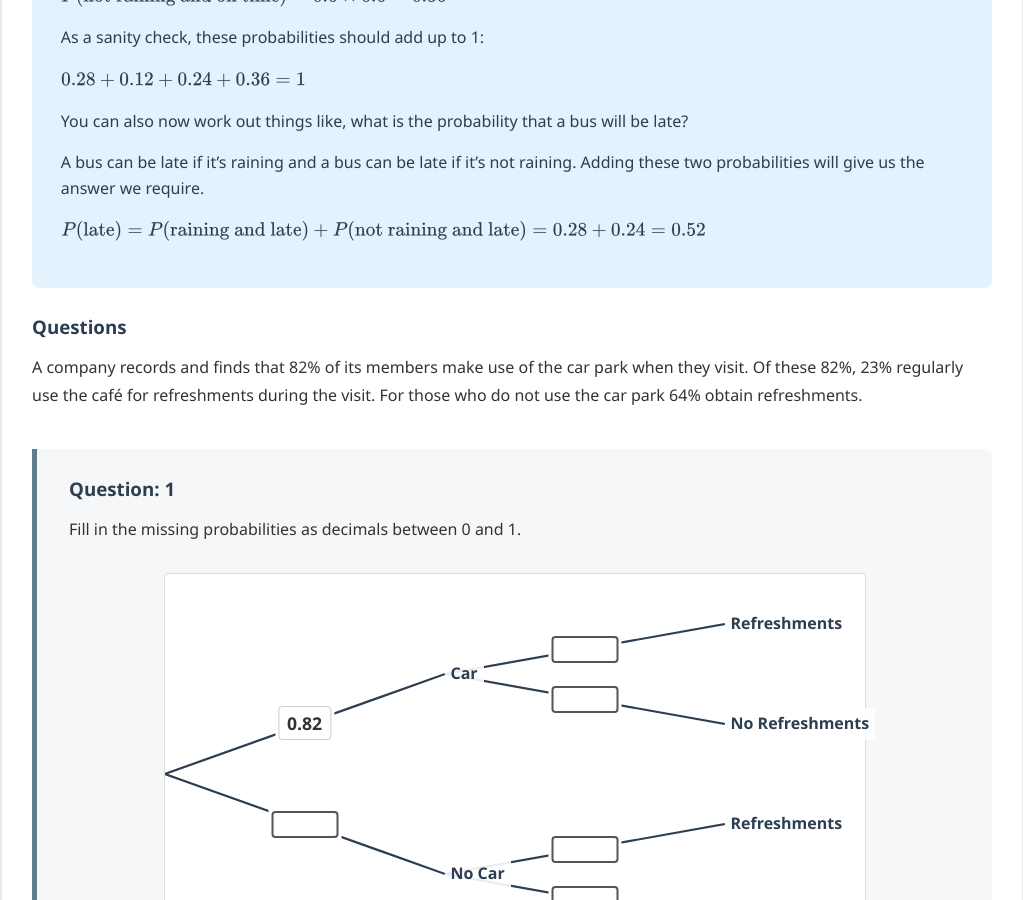
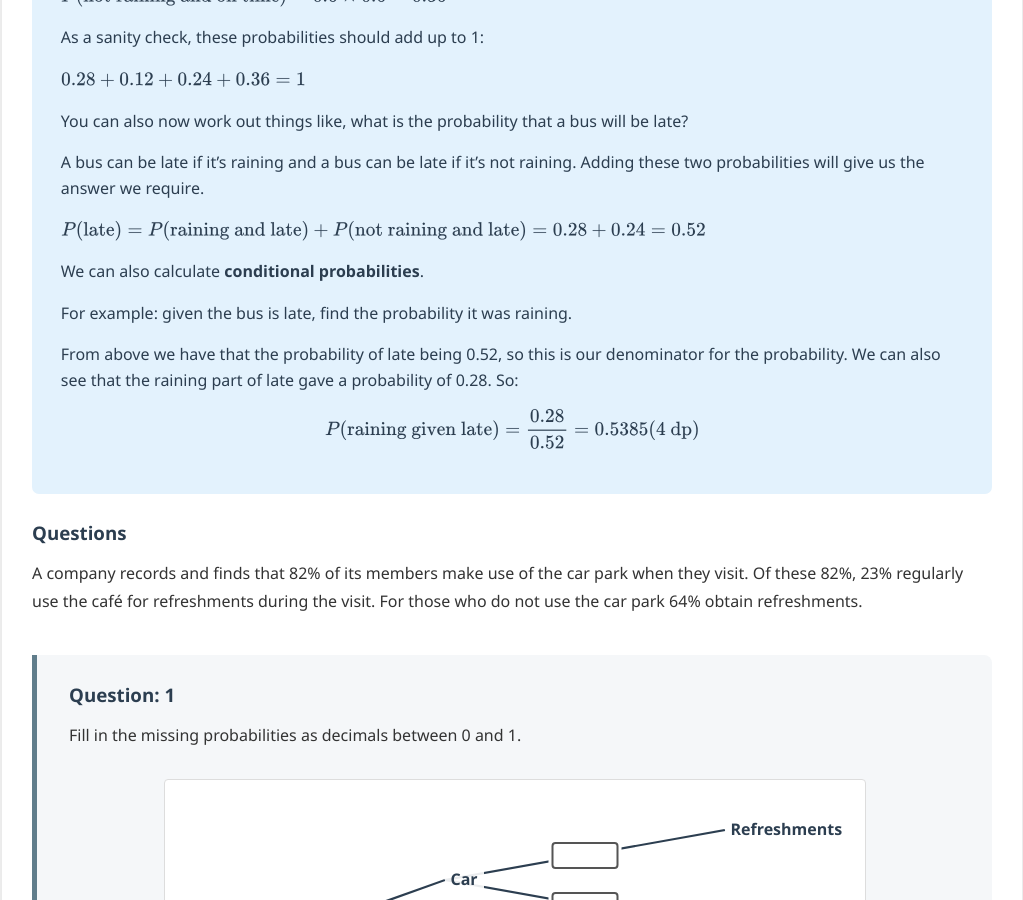
Before and after one commit to probe973/eco-4001b, a Jekyll site: the page built from probability/04-tree.md, in a window 1280 px wide and 900 px high, scrolled down 1456 px. Shown: the whole window, without its empty margins (128-1151 px from the left). Built offline with Jekyll 4.4.1, drawn with Linux system fonts in a browser that asks for light colours.

Commit message:
Include conditional probabilities in tree.md
Added section on conditional probabilities and calculations.

```diff
--- a/probability/04-tree.md
+++ b/probability/04-tree.md
@@ -48,6 +48,15 @@ You can also now work out things like, what is the probability that a bus will b
 A bus can be late if it's raining and a bus can be late if it's not raining.  Adding these two probabilities will give us the answer we require.
 
 $P(\text{late}) = P(\text{raining and late}) + P(\text{not raining and late}) = 0.28 + 0.24 = 0.52$
+
+
+We can also calculate **conditional probabilities**.
+
+For example: given the bus is late, find the probability it was raining.
+
+From above we have that the probability of late being 0.52, so this is our denominator for the probability.  We can also see that the raining part of late gave a probability of 0.28.  So:
+
+$$P(\text{raining given late}) = \frac{0.28}{0.52} = 0.5385 (4 \text{ dp})$$
 
 </div>
 
```
